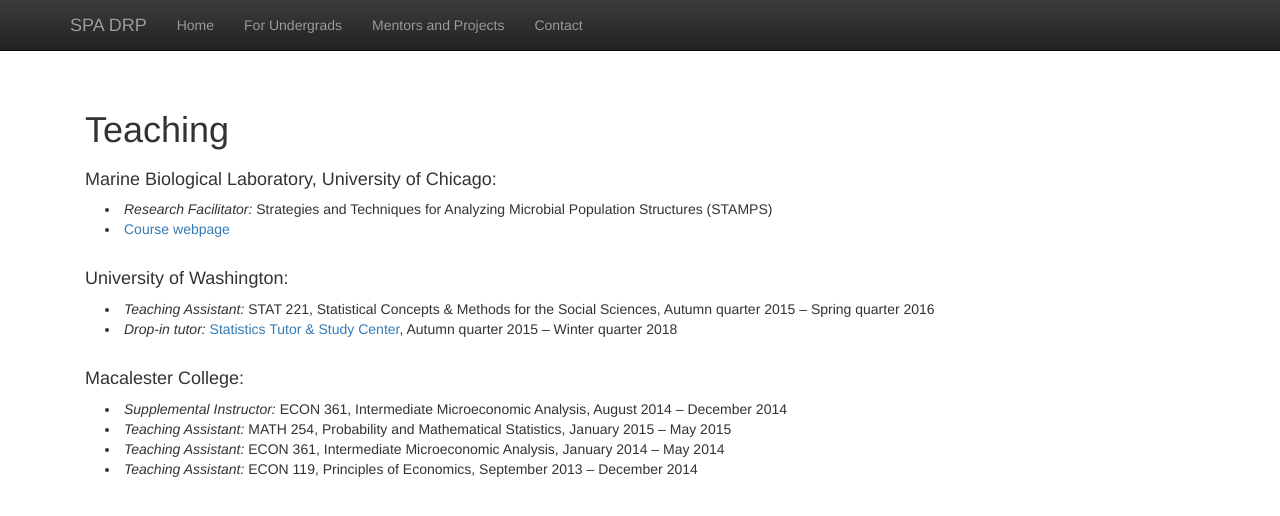
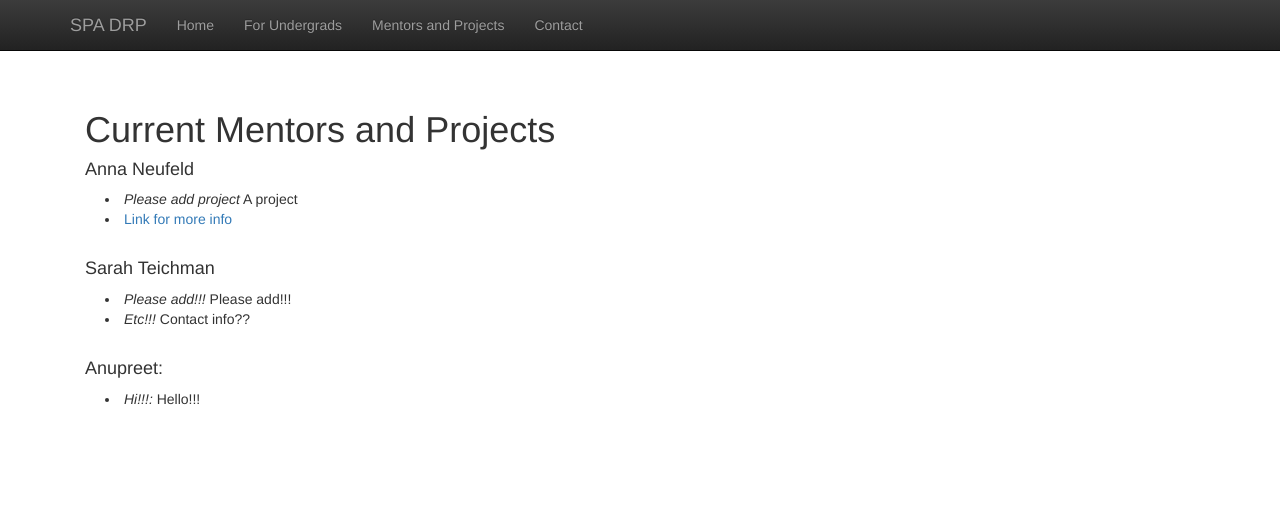
Before and after one commit to anna-neufeld/spa_drp, a Jekyll site: the page built from mentors.html, in a window 1280 px wide. Shown: the top 516 px of the page. Built offline with Jekyll 4.4.1, drawn with Linux system fonts in a browser that asks for light colours; nearby versions of some CDN libraries; library files that are not in the unit come from our copies.

Commit message:
final stages?

```diff
--- a/mentors.html
+++ b/mentors.html
@@ -1,28 +1,23 @@
 ---
 layout: default
-title:  'Teaching'
+title:  'Mentors and Projects'
 ---
 
-<h1>Teaching</h1>
-
-<p class="lead">
-<h4>Marine Biological Laboratory, University of Chicago:</h4>
+<h1>Current Mentors and Projects</h1>
+<h4>Anna Neufeld</h4>
 <p class="content" style="padding:0px;margin:0px 20px 0px;">
-    <li style="padding:0px;margin:0px 20px 0px;"> <i>Research Facilitator:</i> Strategies and Techniques for Analyzing Microbial Population Structures (STAMPS) </li>
-    <li style="padding:0px;margin:0px 20px 0px;"> <a href="https://www.mbl.edu/education/courses/stamps/"> Course webpage </a> </li>
+    <li style="padding:0px;margin:0px 20px 0px;"> <i>Please add project</i> A project</li>
+    <li style="padding:0px;margin:0px 20px 0px;"> <a href="google.com"> Link for more info</a> </li>
 <br/>
 </p>
 
-<h4>University of Washington:</h4>
+<h4>Sarah Teichman</h4>
 <p class="content" style="padding:0px;margin:0px 20px 0px;">
-    <li style="padding:0px;margin:0px 20px 0px;"> <i>Teaching Assistant:</i> STAT 221, Statistical Concepts &amp; Methods for the Social Sciences, Autumn quarter 2015 &ndash; Spring quarter 2016 </li>
-    <li style="padding:0px;margin:0px 20px 0px;"> <i>Drop-in tutor:</i> <a href="https://www.stat.washington.edu/index.php/academics/tutoring"> Statistics Tutor &amp; Study Center</a>, Autumn quarter 2015 &ndash; Winter quarter 2018 </li>
+    <li style="padding:0px;margin:0px 20px 0px;"> <i>Please add!!!</i> Please add!!!</li>
+    <li style="padding:0px;margin:0px 20px 0px;"> <i>Etc!!!</i>   Contact info??</li>
   <br/>
 </p>
-<h4>Macalester College:</h4>
+<h4>Anupreet:</h4>
 <p class="content" style="padding:0px;margin:0px 20px 0px;">
-    <li style="padding:0px;margin:0px 20px 0px;"> <i>Supplemental Instructor:</i> ECON 361, Intermediate Microeconomic Analysis, August 2014 &ndash; December 2014 </li>
-    <li style="padding:0px;margin:0px 20px 0px;"> <i>Teaching Assistant:</i> MATH 254, Probability and Mathematical Statistics, January 2015 &ndash; May 2015 </li>
-    <li style="padding:0px;margin:0px 20px 0px;"> <i>Teaching Assistant:</i> ECON 361, Intermediate Microeconomic Analysis, January 2014 &ndash; May 2014 </li>
-    <li style="padding:0px;margin:0px 20px 0px;"> <i>Teaching Assistant:</i> ECON 119, Principles of Economics, September 2013 &ndash; December 2014 </li>
+    <li style="padding:0px;margin:0px 20px 0px;"> <i>Hi!!!:</i> Hello!!! </li>
 </p>
--- a/undergrads.html
+++ b/undergrads.html
@@ -3,10 +3,8 @@
 title:  'Research'
 ---
 
-<h1>Information for Undergraduates</h1>
-
 <div class="col-md-8">
-  <h2 class="featurette-heading">For Undergraduates: </h2>
+  <h2 class="featurette-heading">Information For Undergraduates: </h2>
   <p class="lead">
   <h3> Who should apply? </h3>
   <p>
```
